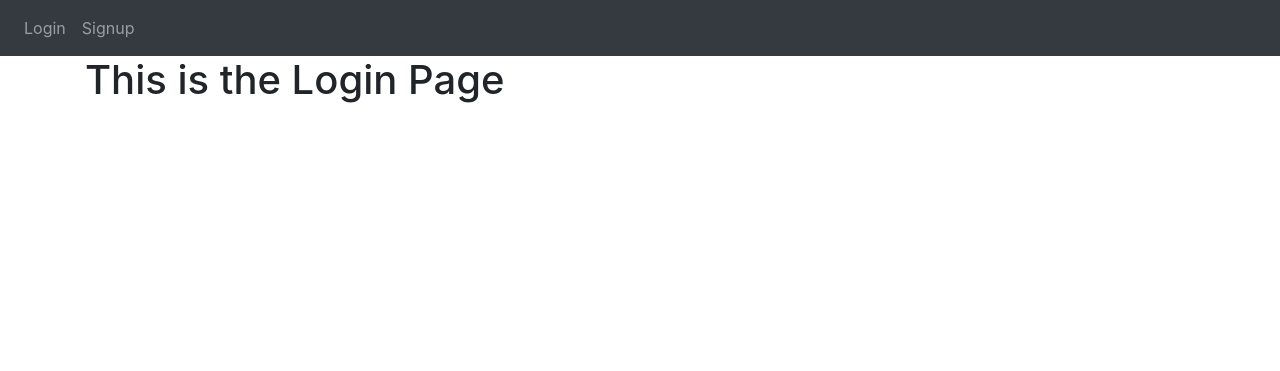
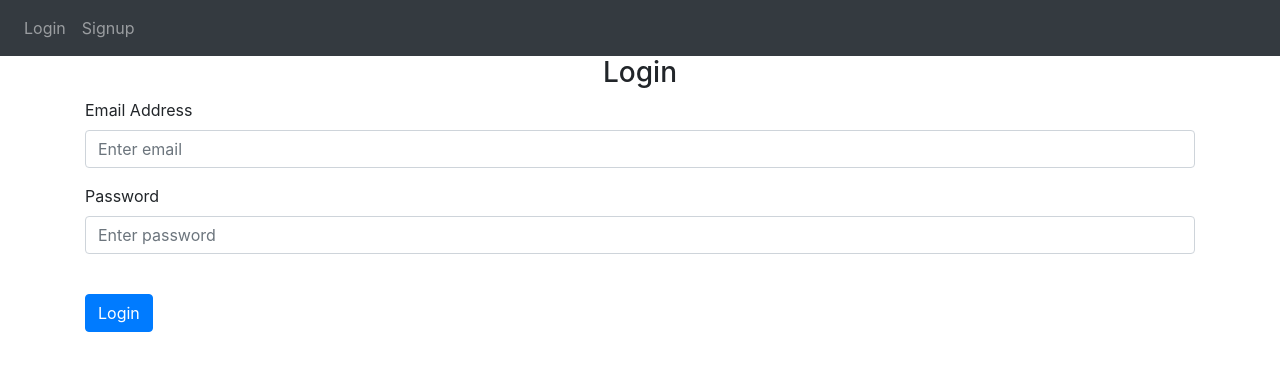
Before and after one commit to jackmaple2/Python-Flask-Notes-Website, a Flask app: page /login in a window 1280 px wide. Shown: the top 371 px of the page. Run offline with Flask 3, Linux system fonts and the light colour scheme; some libraries are stand-ins or nearby versions.

Commit message:
adds login form

```diff
--- a/website/templates/login.html
+++ b/website/templates/login.html
@@ -1,5 +1,17 @@
 {% extends 'base.html' %} {% block title %}Login{% endblock %}
 
 {%  block content %}
-    <h1>This is the Login Page</h1>
+    <form method="POST" >
+        <h3 align='center' >Login</h3>
+        <div class="form-group">
+            <label for="email" >Email Address</label>
+            <input type="email" class="form-control" id="email" name="email" placeholder="Enter email">
+        </div>
+        <div class="form-group">
+            <label for="password" >Password</label>
+            <input type="password" class="form-control" id="password" name="password" placeholder="Enter password">
+        </div>
+        <br>
+        <button type="submit" class="btn btn-primary" >Login</button>
+    </form>
 {%  endblock %}
```
